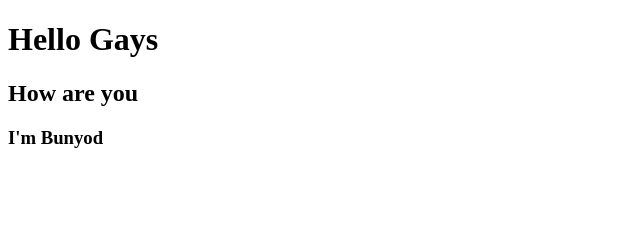
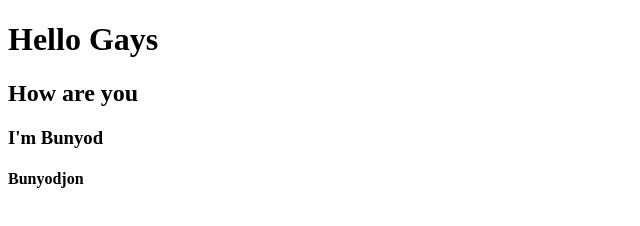
Before and after one commit to BunyodErmatov/person, a plain HTML site: page index.html in a window 1280 px wide. Shown: the whole page, without its empty margins (0-640 px from the left). Drawn offline with Linux system fonts and the light colour scheme.

Commit message:
h4 tag yozildi

```diff
--- a/index.html
+++ b/index.html
@@ -9,5 +9,6 @@
     <h1>Hello Gays</h1>
     <h2>How are you</h2>
     <h3>I'm Bunyod</h3>
+    <h4>Bunyodjon</h4>
   </body>
 </html>
```
